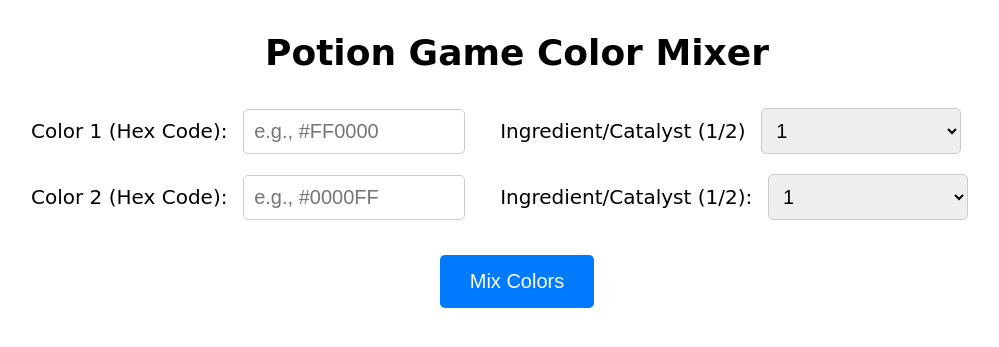
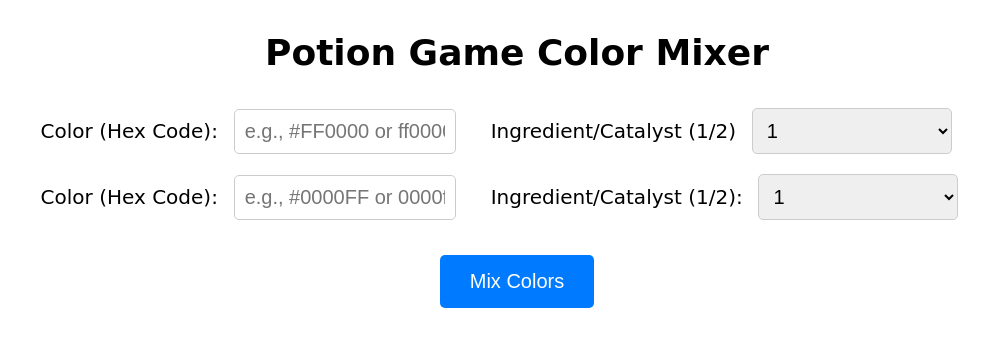
Before and after one commit to Mcray3000/Potion_Color_mixer, a Flask app: page / in a window 1280 px wide. Shown: the top 347 px of the page, without its empty margins (123-1122 px from the left). Run offline with Flask 3, Linux system fonts and the light colour scheme.

Commit message:
feat: new messaging

```diff
--- a/templates/index.html
+++ b/templates/index.html
@@ -82,8 +82,8 @@
     <form method="post" style="text-align: center;">
         <div class="color-row">
             <div class="input-group">
-                <label for="color1">Color 1 (Hex Code):</label>
-                <input type="text" id="color1" name="color1" placeholder="e.g., #FF0000" required>
+                <label for="color1">Color (Hex Code):</label>
+                <input type="text" id="color1" name="color1" placeholder="e.g., #FF0000 or ff0000" required>
             </div>
             <div class="input-group">
                 <label for="weight1">Ingredient/Catalyst (1/2)</label>
@@ -96,8 +96,8 @@
 
         <div class="color-row">
             <div class="input-group">
-                <label for="color2">Color 2 (Hex Code):</label>
-                <input type="text" id="color2" name="color2" placeholder="e.g., #0000FF" required>
+                <label for="color2">Color (Hex Code):</label>
+                <input type="text" id="color2" name="color2" placeholder="e.g., #0000FF or 0000ff" required>
             </div>
             <div class="input-group">
                 <label for="weight2">Ingredient/Catalyst (1/2):</label>
```
